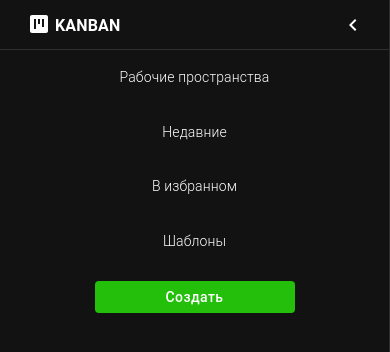
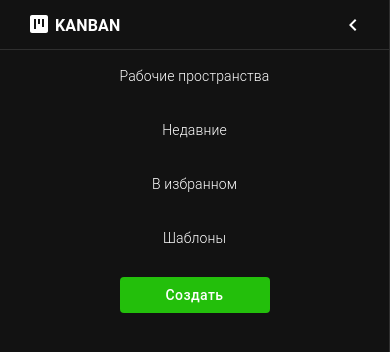
Before and after one commit to Innovavtion/kanban-board, a Next.js app: page / in a window 390 px wide. Both pictures are taken after a click on the button 36 px from the left and 25 px from the top of the page. Shown: the top 352 px of the page. Built offline with nearby package versions, Linux system fonts and the light colour scheme.

Commit message:
update: components - styleds

```diff
--- a/components/Navbar/Drawer/AdaptiveMenu/AdaptiveMenu.tsx
+++ b/components/Navbar/Drawer/AdaptiveMenu/AdaptiveMenu.tsx
@@ -19,6 +19,7 @@
 import ChevronRightIcon from "@mui/icons-material/ChevronRight";
 
 const DrawerCustom = styled(Drawer)(() => ({
+  flexShrink: 0,
   "& .MuiDrawer-paper": {
     display: "flex",
     boxSizing: "border-box",
@@ -29,8 +30,30 @@
   ...theme.mixins.toolbar,
   display: "flex",
   alignItems: "center",
-  justifyContent: "flex-end",
+  justifyContent: "space-between",
   padding: theme.spacing(0, 2),
+  "@media (min-width: 200px)": {
+    minHeight: "49px",
+  },
+}));
+
+const BoxCustom = styled(Box)(() => ({
+  display: "flex",
+  flexDirection: "column",
+  alignItems: "center",
+  justifyContent: "space-around",
+  height: "275px",
+}));
+
+const ButtonCreate = styled(Button)(() => ({
+  color: "inherit",
+  minWidth: 150,
+  px: "14px",
+  py: "3.5px",
+  backgroundColor: "#23bf0b",
+  textTransform: "none",
+  fontSize: 14,
+  ":hover": { backgroundColor: "#4cf233" },
 }));
 
 type Props = {
@@ -65,7 +88,6 @@
     <DrawerCustom
       sx={{
         width: drawerWidth,
-        flexShrink: 0,
         "& .MuiDrawer-paper": {
           width: drawerWidth,
         },
@@ -74,15 +96,7 @@
       anchor="left"
       open={openAdaptiveMenu}
     >
-      <DrawerHeader
-        sx={{
-          "@media (min-width: 200px)": {
-            minHeight: "49px",
-          },
-          display: "flex",
-          justifyContent: "space-between",
-        }}
-      >
+      <DrawerHeader>
         <Logo />
         <IconButton
           onClick={() => drawerOpenAdaptiveMenu(openAdaptiveMenu)}
@@ -96,15 +110,7 @@
         </IconButton>
       </DrawerHeader>
       <Divider />
-      <Box
-        sx={{
-          display: "flex",
-          flexDirection: "column",
-          alignItems: "center",
-          justifyContent: "space-around",
-          height: "275px",
-        }}
-      >
+      <BoxCustom>
         <MenuItem text="Рабочие пространства" assignment="work" />
         <MenuItem text="Недавние" assignment="recent">
           <SubmenuItem />
@@ -114,22 +120,8 @@
         <MenuItem text="Шаблоны" assignment="favorite">
           <SubmenuTemplates />
         </MenuItem>
-        <Button
-          aria-label="create border"
-          sx={{
-            color: "inherit",
-            minWidth: 200,
-            px: "14px",
-            py: "3.5px",
-            backgroundColor: "#23bf0b",
-            textTransform: "none",
-            fontSize: 14,
-            ":hover": { backgroundColor: "#4cf233" },
-          }}
-        >
-          Создать
-        </Button>
-      </Box>
+        <ButtonCreate aria-label="create border">Создать</ButtonCreate>
+      </BoxCustom>
     </DrawerCustom>
   );
 }
--- a/components/Navbar/Drawer/App/App.tsx
+++ b/components/Navbar/Drawer/App/App.tsx
@@ -26,7 +26,18 @@
 // Styles Mui
 import { styled } from "@mui/material/styles";
 
-// Drawer Styles Mui
+const drawerWidth = 75;
+
+const DrawerCustom = styled(Drawer)(() => ({
+  width: drawerWidth,
+  flexShrink: 0,
+  "& .MuiDrawer-paper": {
+    width: drawerWidth,
+    boxSizing: "border-box",
+    display: "flex",
+  },
+}));
+
 const DrawerHeader = styled("div")(({ theme }) => ({
   ...theme.mixins.toolbar,
   display: "flex",
@@ -38,6 +49,12 @@
   },
 }));
 
+const ListEnd = styled(List)(() => ({
+  display: "flex",
+  alignItems: "flex-end",
+  height: "100%",
+}));
+
 const CustomListItemIcon = styled(ListItemIcon)(() => ({
   display: "flex",
   justifyContent: "center",
@@ -45,8 +62,6 @@
   alignItems: "center",
   color: "inherit",
 }));
-
-const drawerWidth = 75;
 
 type Props = {
   mode: boolean;
@@ -64,20 +79,7 @@
   const theme = useTheme();
 
   return (
-    <Drawer
-      sx={{
-        width: drawerWidth,
-        flexShrink: 0,
-        "& .MuiDrawer-paper": {
-          width: drawerWidth,
-          boxSizing: "border-box",
-          display: "flex",
-        },
-      }}
-      variant="persistent"
-      anchor="right"
-      open={open}
-    >
+    <DrawerCustom variant="persistent" anchor="right" open={open}>
       <DrawerHeader>
         <IconButton onClick={() => drawerOpen(open)} color="inherit">
           {theme.direction === "rtl" ? (
@@ -109,13 +111,7 @@
           </ListItem>
         ))}
       </List>
-      <List
-        sx={{
-          display: "flex",
-          alignItems: "flex-end",
-          height: "100%",
-        }}
-      >
+      <ListEnd>
         <ListItem disablePadding>
           <ListItemButton
             sx={{ justifyContent: "center" }}
@@ -141,7 +137,7 @@
             </CustomListItemIcon>
           </ListItemButton>
         </ListItem>
-      </List>
-    </Drawer>
+      </ListEnd>
+    </DrawerCustom>
   );
 }
--- a/components/Navbar/Elements/Search.tsx
+++ b/components/Navbar/Elements/Search.tsx
@@ -14,13 +14,13 @@
 }));
 
 const SearchIconWrapper = styled("div")(({ theme }) => ({
-  padding: theme.spacing(0, 2),
-  height: "100%",
-  position: "absolute",
-  pointerEvents: "none",
   display: "flex",
   alignItems: "center",
   justifyContent: "center",
+  position: "absolute",
+  height: "100%",
+  padding: theme.spacing(0, 2),
+  pointerEvents: "none",
 }));
 
 const StyledInputBase = styled(InputBase)(({ theme }) => ({
--- a/components/Navbar/Section/LeftSection.tsx
+++ b/components/Navbar/Section/LeftSection.tsx
@@ -1,7 +1,7 @@
-import NavbarLogo from "../Elements/Logo";
-import NavbarMenuItem from "../Elements/MenuItem";
-import NavbarSubmenuItem from "../Submenu/SubmenuItem";
-import NavbarSubmenuTemplates from "../Submenu/SubmenuTemplates";
+import Logo from "../Elements/Logo";
+import MenuItem from "../Elements/MenuItem";
+import SubmenuItem from "../Submenu/SubmenuItem";
+import SubmenuTemplates from "../Submenu/SubmenuTemplates";
 
 import { Button, Box } from "@mui/material";
 
@@ -52,16 +52,16 @@
         </ButtonOpen>
       ) : (
         <>
-          <NavbarLogo />
-          <NavbarMenuItem text="Рабочие пространства" assignment="work" />
-          <NavbarMenuItem text="Недавние" assignment="recent">
-            <NavbarSubmenuItem />
-            <NavbarSubmenuItem />
-          </NavbarMenuItem>
-          <NavbarMenuItem text="В избранном" assignment="favorite" />
-          <NavbarMenuItem text="Шаблоны" assignment="favorite">
-            <NavbarSubmenuTemplates />
-          </NavbarMenuItem>
+          <Logo />
+          <MenuItem text="Рабочие пространства" assignment="work" />
+          <MenuItem text="Недавние" assignment="recent">
+            <SubmenuItem />
+            <SubmenuItem />
+          </MenuItem>
+          <MenuItem text="В избранном" assignment="favorite" />
+          <MenuItem text="Шаблоны" assignment="favorite">
+            <SubmenuTemplates />
+          </MenuItem>
           <ButtonCreate aria-label="create border">Создать</ButtonCreate>
         </>
       )}
--- a/components/Navbar/Section/RightSection.tsx
+++ b/components/Navbar/Section/RightSection.tsx
@@ -1,4 +1,4 @@
-import NavbarSearch from "../Elements/Search";
+import Search from "../Elements/Search";
 
 import { Button, Box } from "@mui/material";
 
@@ -17,7 +17,7 @@
 }: Props) {
   return (
     <Box sx={{ display: "flex" }}>
-      <NavbarSearch navbarSize={navbarSize} />
+      <Search navbarSize={navbarSize} />
       <Button
         color="inherit"
         aria-label="open drawer"
```
